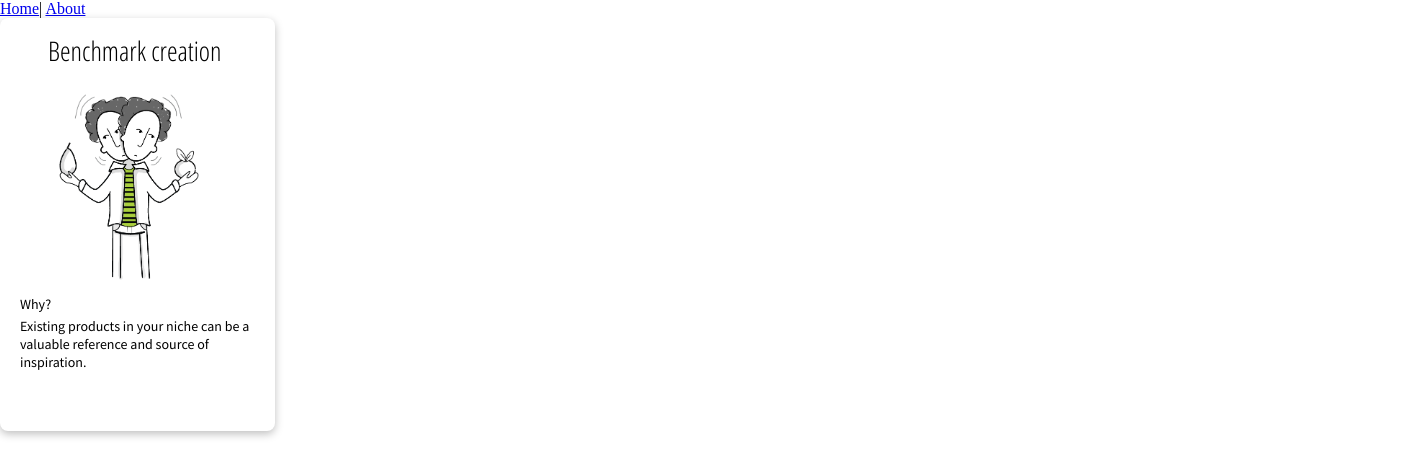
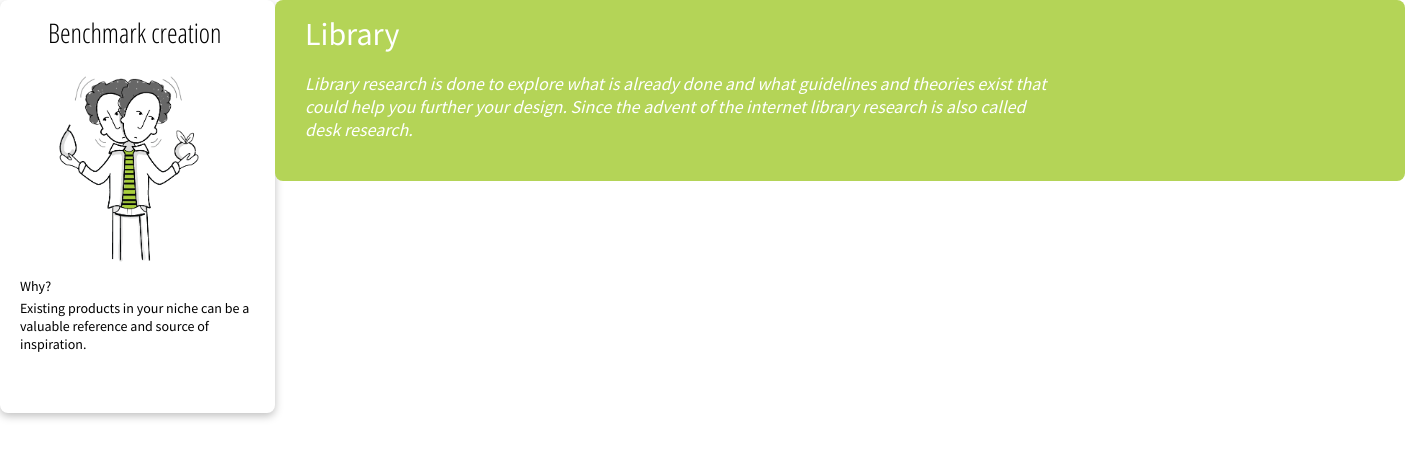
Before and after one commit to cmdmethods/herontwerp2020, a Vue app in the folder Desktop/cmd-methods/: page / in a window 1280 px wide. Shown: the top 476 px of the page, 1405 px wide, since content can reach past the window. Built offline with nearby package versions, Linux system fonts and the light colour scheme.

Commit message:
Create category component

```diff
--- a/Desktop/cmd-methods/src/App.vue
+++ b/Desktop/cmd-methods/src/App.vue
@@ -1,9 +1,6 @@
 <template>
-  <div id="app">
-    <div id="nav">
-      <router-link to="/">Home</router-link>|
-      <router-link to="/about">About</router-link>
+    <div id="app">
+        <div id="nav"></div>
+        <router-view />
     </div>
-    <router-view />
-  </div>
 </template>
--- a/Desktop/cmd-methods/src/components/Card.vue
+++ b/Desktop/cmd-methods/src/components/Card.vue
@@ -11,12 +11,12 @@
 
 <script>
 export default {
-  name: "Card",
+    name: 'Card',
     props: {
         title: String,
         text: String
     }
-};
+}
 </script>
 
 <style scoped>
--- /dev/null
+++ b/Desktop/cmd-methods/src/components/Category.vue
@@ -0,0 +1,40 @@
+<template>
+    <div class="category">
+        <h1>{{ title }}</h1>
+        <p>{{ text }}</p>
+    </div>
+</template>
+
+<script>
+export default {
+    name: 'Category',
+    props: {
+        title: String,
+        text: String
+    }
+}
+</script>
+
+<style scoped>
+.category {
+    font-family: var(--font-body-card);
+    background-color: #b4d457;
+    color: #ffffff;
+    width: 70.625rem;
+    height: 11.3125rem;
+    padding: 0 0 0 1.875rem;
+    border-radius: 8px;
+}
+
+h1 {
+    font-size: 2rem;
+    font-weight: normal;
+    margin: 0.875rem 0 0 0;
+}
+
+p {
+    font-size: 1.125rem;
+    width: 46.75rem;
+    font-style: italic;
+}
+</style>
--- a/Desktop/cmd-methods/src/data/categories.json
+++ b/Desktop/cmd-methods/src/data/categories.json
@@ -0,0 +1,8 @@
+[
+    {
+        "id": "library",
+        "title": "Library",
+        "text": "Library research is done to explore what is already done and what guidelines and theories exist that could help you further your design. Since the advent of the internet library research is also called desk research. ",
+        "image": "src/assets/logo-library.png"
+    }
+]
--- a/Desktop/cmd-methods/src/main.js
+++ b/Desktop/cmd-methods/src/main.js
@@ -7,6 +7,6 @@ import './global.css'
 Vue.config.productionTip = false
 
 new Vue({
-	router,
-	render: (h) => h(App),
+    router,
+    render: h => h(App)
 }).$mount('#app')
--- a/Desktop/cmd-methods/src/views/Home.vue
+++ b/Desktop/cmd-methods/src/views/Home.vue
@@ -1,30 +1,30 @@
 <template>
     <div class="home">
         <div class="grid">
-      <Card
-        v-for="card in cards"
-        :key="card.id"
-        :title="card.title"
-        :text="card.text"
-        :image="card.image"
-      />
+            <Card v-for="card in cards" :key="card.id" :title="card.title" :text="card.text" :image="card.image" />
+            <Category v-for="category in categories" :key="category.id" :title="category.title" :text="category.text" :image="category.image" />
         </div>
     </div>
 </template>
 
 <script>
-import cards from "@/data/cards.json";
-import Card from "@/components/Card.vue";
+import cards from '@/data/cards.json'
+import categories from '@/data/categories.json'
+import Card from '@/components/Card.vue'
+import Category from '@/components/Category.vue'
 
 export default {
-  name: "Home",
-  components: { Card },
+    name: 'Home',
+    components: { Card, Category },
     computed: {
         cards() {
-      return cards;
+            return cards
+        },
+        categories() {
+            return categories
         }
     }
-};
+}
 </script>
 
 <style scoped>
```
Also changed, not shown: Desktop/cmd-methods/src/assets/logo-library.png (added), Desktop/cmd-methods/src/global.css (indentation only), 1 other file (tests, documents, lock files or other folders). Lines whose indentation alone changed are shown as unchanged.
